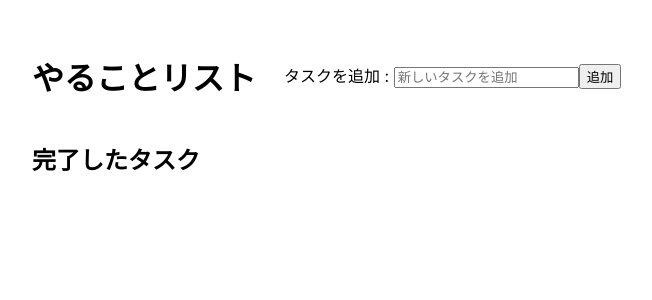
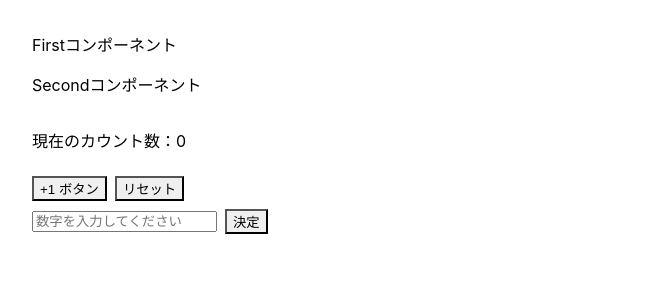
Before and after one commit to shintaronishimura/todo-list, a React (Create React App) app: page / in a window 1280 px wide. Shown: the top 300 px of the page, without its empty margins (0-652 px from the left). Built offline with nearby package versions, Linux system fonts and the light colour scheme.

Commit message:
Reactの勉強

```diff
--- a/src/App.js
+++ b/src/App.js
@@ -1,10 +1,9 @@
-import TodoList from "./components/TodoList";
-
+import { StudyTest, StudyTest as ToggleButton } from "./components/StudyTest";
 
 function App() {
   return (
-    <div style={{ margin: '2em' }}>
-      <TodoList />
+    <div style={{ margin: "2em" }}>
+      <StudyTest />
     </div>
   );
 }
--- /dev/null
+++ b/src/components/CountProvider.js
@@ -0,0 +1,12 @@
+import { createContext, useState } from "react";
+
+export const CountContext = createContext();
+
+export const CountProvider = ({ children }) => {
+  const [count, setCount] = useState(0);
+  return (
+    <CountContext.Provider value={[count, setCount]}>
+      {children}
+    </CountContext.Provider>
+  );
+};
--- /dev/null
+++ b/src/components/First.js
@@ -0,0 +1,10 @@
+import { Second } from "./Second";
+
+export const First = () => {
+  return (
+    <>
+      <p>Firstコンポーネント</p>
+      <Second />
+    </>
+  );
+};
--- /dev/null
+++ b/src/components/Second.js
@@ -0,0 +1,10 @@
+import { Third } from "./Third";
+
+export const Second = () => {
+  return (
+    <>
+      <p>Secondコンポーネント</p>
+      <Third />
+    </>
+  );
+};
--- /dev/null
+++ b/src/components/StudyTest.js
@@ -0,0 +1,12 @@
+import { First } from "./First";
+import { CountProvider } from "./CountProvider";
+
+export const StudyTest = () => {
+  return (
+    <>
+      <CountProvider>
+        <First />
+      </CountProvider>
+    </>
+  );
+};
--- /dev/null
+++ b/src/components/Third.js
@@ -0,0 +1,47 @@
+import { useContext, useRef, useState } from "react";
+import { CountContext } from "./CountProvider";
+import { Button, HStack, Input, Stack } from "@chakra-ui/react";
+
+export const Third = () => {
+  const [count, setCount] = useContext(CountContext);
+  const inputEl = useRef("");
+
+  const handleOnClick = () => {
+    setCount((prevCount) => prevCount + 1);
+  };
+  const handleReset = () => {
+    setCount(0);
+    setDispValue("");
+  };
+  const handleDecision = () => {
+    const inputValue = parseInt(inputEl.current.value);
+    setCount(inputValue);
+  };
+  const [dispValue, setDispValue] = useState("");
+  const handleOnFocusValue = () => {
+    setDispValue("");
+  };
+  const handleValue = (e) => {
+    setDispValue(e.target.value);
+  };
+  return (
+    <Stack>
+      <p>現在のカウント数：{count}</p>
+      <HStack>
+        <Button onClick={handleOnClick}>+1 ボタン</Button>
+        <Button onClick={handleReset}>リセット</Button>
+      </HStack>
+      <HStack>
+        <Input
+          value={dispValue}
+          ref={inputEl}
+          type="number"
+          placeholder="数字を入力してください"
+          onChange={handleValue}
+          onFocus={handleOnFocusValue}
+        />
+        <Button onClick={handleDecision}>決定</Button>
+      </HStack>
+    </Stack>
+  );
+};
--- a/src/components/TodoList.js
+++ b/src/components/TodoList.js
@@ -42,6 +42,12 @@ const TodoList = () => {
     }
   };
 
+  const aiOutLineDelete = {
+    verticalAlign: "middle",
+    marginBottom: "1px",
+    marginLeft: "4px",
+  };
+
   const DisplayTodoList = ({ Tasks }) => {
     return (
       <ul>
@@ -58,13 +64,7 @@ const TodoList = () => {
               style={{ cursor: "pointer" }}
               onClick={() => handleDeleteTask(todo.id)}
             >
-              <AiOutlineDelete
-                style={{
-                  verticalAlign: "middle",
-                  marginBottom: "1px",
-                  marginLeft: "4px",
-                }}
-              />
+              <AiOutlineDelete style={aiOutLineDelete} />
             </span>
           </li>
         ))}
@@ -78,7 +78,12 @@ const TodoList = () => {
         <h1 style={{ marginRight: "20px" }}>やることリスト </h1>
         <form onSubmit={handleSubmit}>
           タスクを追加 :{" "}
-          <input placeholder="新しいタスクを追加" onChange={handleNewTask} />
+          <input
+            type="text"
+            value={task}
+            placeholder="新しいタスクを追加"
+            onChange={handleNewTask}
+          />
           <button type="submit">追加</button>
         </form>
       </HStack>
```
Also changed, not shown: src/components/CounterA.js (added, +20 -0 lines), src/components/CounterB.js (added, +20 -0 lines), src/components/CounterC.js (added, +20 -0 lines), src/components/hooks.js (added, +19 -0 lines).
